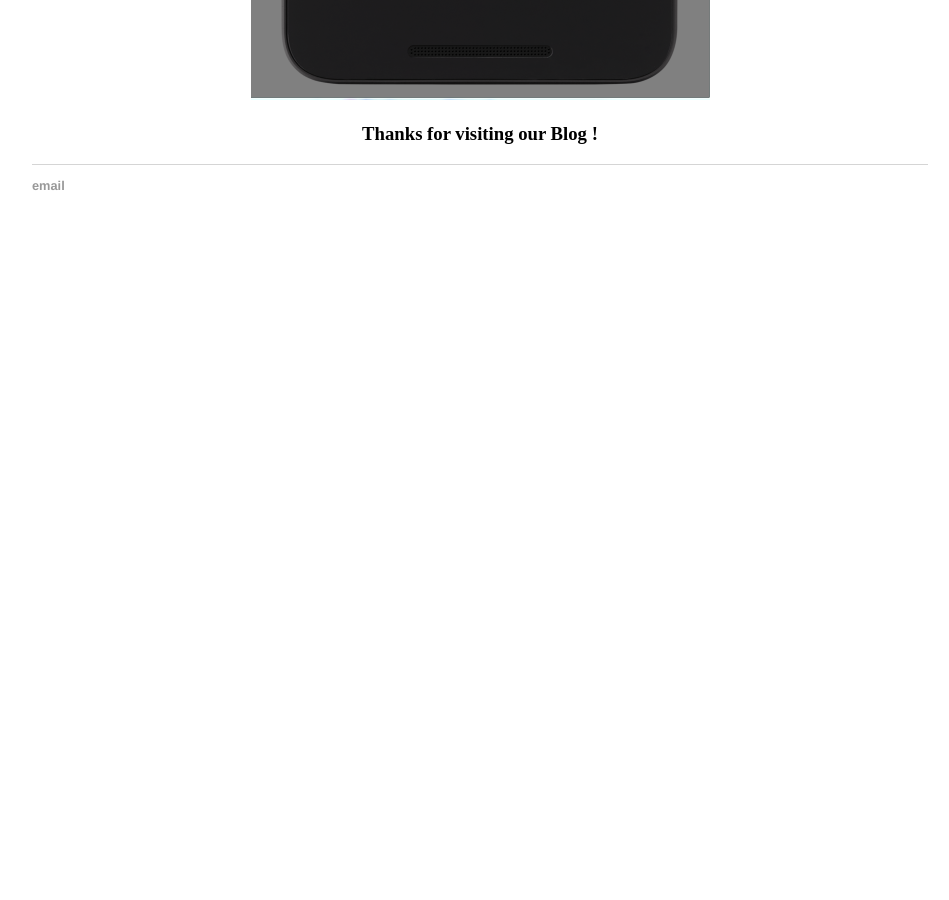
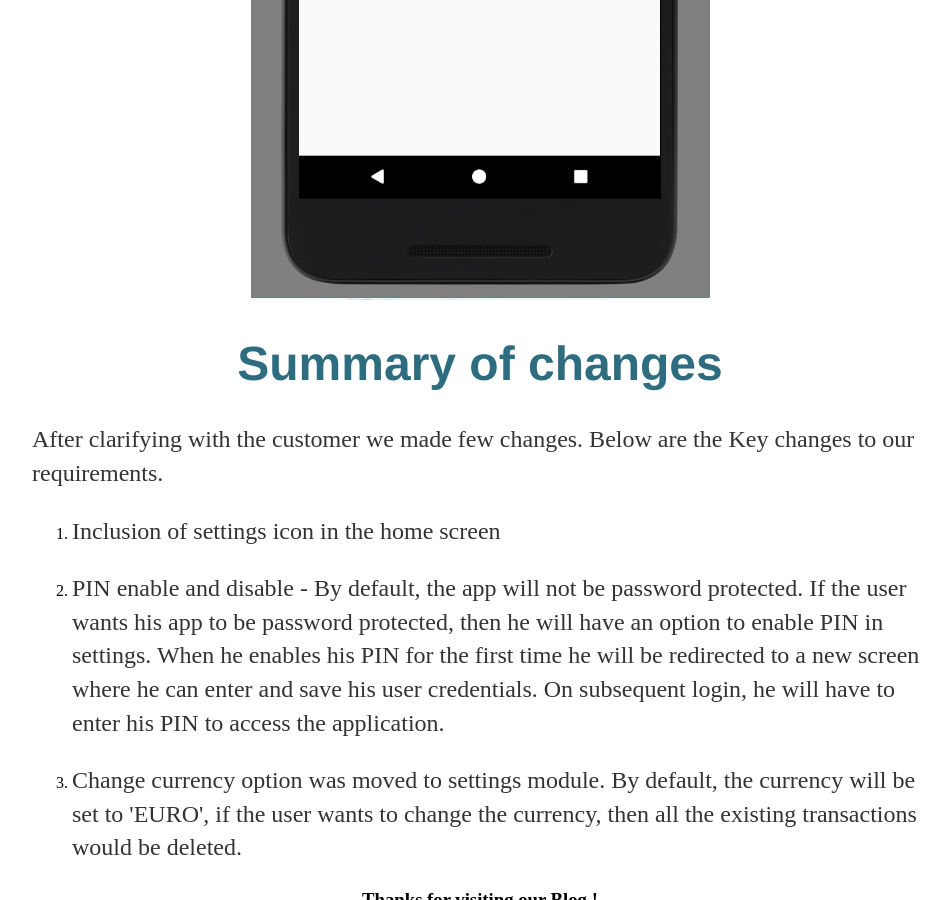
Before and after one commit to vinoth789/Money-tracker, a Jekyll site: the page built from docs/_posts/2017-06-04-ImplementationAndUIDesign.md, in a window 1280 px wide and 900 px high, scrolled down 13179 px. Shown: the whole window, without its empty margins (160-1109 px from the left). Built offline with Jekyll 4.4.1, drawn with Linux system fonts in a browser that asks for light colours; our own code applies the rules of GitHub Pages for plain Markdown files; before the commit the page ends 13432 px from its top, so only the background shows below that; some of the changed text lies outside the part shown.

Commit message:
Create 2017-06-04-ImplementationAndUIDesign.md
test

```diff
--- a/docs/_posts/2017-06-04-ImplementationAndUIDesign.md
+++ b/docs/_posts/2017-06-04-ImplementationAndUIDesign.md
@@ -1,5 +1,5 @@
 
-<h2 style="color: #000000; text-align:center;">Welcome to our third Blog, you will see information about the coding conventions followed, whom this application is meant for and prototype of the MoneyTracker application</h2>
+<h2 style="color: #000000; text-align:center;">Welcome to our third Blog, you will see information about the coding conventions followed, whom this application is meant for, prototype and UI of the MoneyTracker application and key changes</h2>
 
 <div>
 <h1 style="color: #2e6c80; text-align:center;">Coding Conventions</h1>
@@ -15,6 +15,7 @@
 <li> <p>Functions are always verb and named in accordance to what they do, and are written in lowercase </p></li>
 <li><p>Every method and class will hold comments so as to what it does, hence allowing user to quickly understand the functionality</p></li>
 <li><p>Constants are always written in Uppercase with underscore seperating the words.<br> Example - int NUMBER_OF_CATEGORY=5;</p></li>
+<li><p>Resource IDs and names are written in lowercase_name.</p></li>
 </ol>
 </div>
 <h2 style="color: #2e6c80;">1.2 Layout files :</h2>
@@ -58,7 +59,14 @@ public validatePin() {<br>
         Log.e(TAG, "Inside validate PIN method");<br>
     }<br>
 </p>
-<h2 style="color: #2e6c80;">1.9 Code format :</h2>
+<h2 style="color: #2e6c80;">1.9 XML style rules :</h2>
+<p>If an XML element doesn't have any content, its a good practice to use self closing tags<br>
+<b>Example : </b><br>
+   <Spinner
+        android:id="@+id/txnCategory"
+        android:layout_width="220dp"
+        android:layout_height="50dp"/></p>
+<h2 style="color: #2e6c80;">1.10 Code format :</h2>
 <p>Code has to be formated using Ctrl+Alt+l once coding is completed. </p>
 
 <h2 style="color: #2e6c80;">Question is how do we make sure that all code adeheres to the coding conventions?</h2>
@@ -90,7 +98,7 @@ public validatePin() {<br>
 </tr>
 
 <tr>
-<th colspan="4" style="text-align:center; border: solid 2px lightgrey;"><p>Major Responsibilities</p></th>
+<th colspan="4" style="text-align:center; border: solid 2px lightgrey;"><p>Major responsibilities</p></th>
 <td colspan="8" style="border: solid 2px lightgrey;"><p>&nbsp; Master Student in Digital Engineering and works as Reseacrch assistant</p></td>
 </tr>
 
@@ -167,31 +175,38 @@ public validatePin() {<br>
 
 <h1 style="color: #2e6c80; text-align:center;">Mockup of MoneyTracker application </h1>
 <p>Below is the prototype of Money Tracker application </p>
-<h2 style="color: #2e6c80;">Home Screen :</h2>
+<h2 style="color: #2e6c80;">Home screen :</h2>
 <div style="text-align:center"><img style="align:center;" src="/isee2017-codecrunch/images/mockupHome.jpg" alt="mockupHome.jpg"/></div>
 <h2 style="color: #2e6c80;">Add transaction screen :</h2>
 <div style="text-align:center"><img style="align:center;" src="/isee2017-codecrunch/images/mockupTransaction.jpg" alt="mockupTransaction.jpg"/></div>
 <h1 style="color: #2e6c80; text-align:center;">Story board of MoneyTracker application </h1>
 <div>
-<h2 style="color: #2e6c80;">1. Enabling Login in Settings window :</h2>
+<h2 style="color: #2e6c80;">1. Enabling login in settings window :</h2>
 <p>Shows the paper prototype for enabling of login action. From settings one can enable Login option and on entering the application for the next time, authentication and authorisation actions are performed. </p>
  <img style="align:center;" src="/isee2017-codecrunch/images/LoginEnabling.png" alt="EnableLogin.png"/>
 </div>
 
 <div>
-<h2 style="color: #2e6c80;">2. Adding Transactions (Income or Expense) :</h2>
+<h2 style="color: #2e6c80;">2. Adding transactions (Income or Expense) :</h2>
 <p>Shows the paper prototype for adding the Transaction. User can choose Income or Expense type and navigate to Add Transaction window where he/she will be asked to select subcategory of selected Income/Expense type, amount and Date. Once done filling and saving transaction, it's data will be updated in Homescreen.  </p>
 <img style="align:center;" src="/isee2017-codecrunch/images/AddTransaction.png" alt="TransactionPaperMockUp.jpg"/>
 </div>
 
 <div>
-<h1 style="color: #2e6c80; text-align:center;">User Interfaces</h1>
+<h1 style="color: #2e6c80; text-align:center;">User interfaces</h1>
 <h2 style="color: #2e6c80;">1. Login :</h2>
 <div style="text-align:center"><img style="align:center;" src="/isee2017-codecrunch/images/Login1.PNG" alt="Login1.PNG"/></div>
-<h2 style="color: #2e6c80;">2. Add Transaction :</h2>
+<h2 style="color: #2e6c80;">2. Add transaction :</h2>
 <div style="text-align:center"><img style="align:center;" src="/isee2017-codecrunch/images/AddCategoryScreen.PNG" alt="AddCategoryScreen.PNG"/></div>
 <h2 style="color: #2e6c80;">3. Settings :</h2>
 <div style="text-align:center"><img style="align:center;" src="/isee2017-codecrunch/images/Settings.PNG" alt="Settings.PNG"/>
 </div>
+<h1 style="color: #2e6c80; text-align:center;">Summary of changes</h1>
+<p>After clarifying with the customer we made few changes. Below are the Key changes to our requirements.</p>
+<ol>
+<li><p>Inclusion of settings icon in the home screen</p></li>
+<li><p>PIN enable and disable - By default, the app will not be password protected. If the user wants his app to be password protected, then he will have an option to enable PIN in settings. When he enables his PIN for the first time he will be redirected to a new screen where he can enter and save his user credentials. On subsequent login, he will have to enter his PIN to access the application.</p></li>
+<li><p>Change currency option was moved to settings module. By default, the currency will be set to 'EURO', if the user wants to change the currency, then all the existing transactions would be deleted.</p></li>
+</ol>
 
 <h3 style="color: #000000; text-align:center;">Thanks for visiting our Blog !</h3>
```
